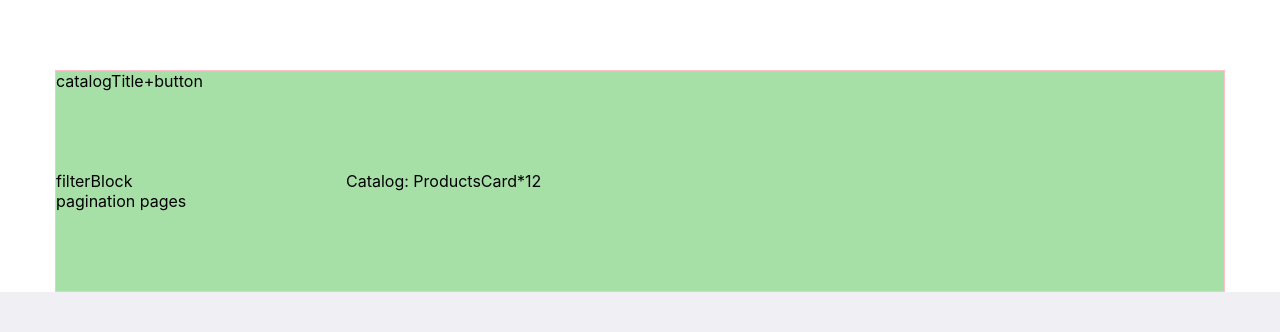
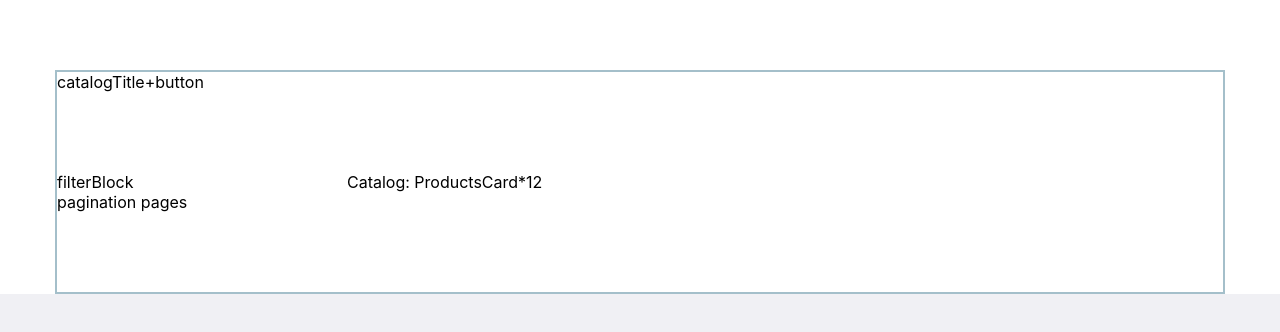
Before and after one commit to ladudasha/Group-shops, a React (Create React App) app: page / in a window 1280 px wide. Shown: the part 2848-3180 px from the top of the page. Built offline with nearby package versions, Linux system fonts and the light colour scheme.

Commit message:
border catalog

```diff
--- a/src/components/catalog/Catalog.jsx
+++ b/src/components/catalog/Catalog.jsx
@@ -1,4 +1,9 @@
 import s from "./Catalog.module.scss";
+import Breadcrumbs from '@mui/material/Breadcrumbs';
+import Typography from '@mui/material/Typography';
+import Link from '@mui/material/Link';
+import Stack from '@mui/material/Stack';
+import NavigateNextIcon from '@mui/icons-material/NavigateNext';
 
 
 
@@ -7,7 +12,8 @@ function Catalog(props) {
         <div className={s.catalog}>
             <div className={s.container}>
                 <div className={s.catalogContent}>
-                    <div className={s.catalogTitleBlock}>catalogTitle+button</div>
+                    <Breadcrumbs  />
+                    <div className={s.catalogTitleBlock}> <Breadcrumbs/> catalogTitle+button</div>
                     <sidebar className={s.filterProductsBlock}>filterBlock</sidebar>
                     <div className={s.catalogCards}>Catalog: ProductsCard*12</div>
                     <div className={s.paginationPages}>pagination pages</div>
--- a/src/components/catalog/Catalog.module.scss
+++ b/src/components/catalog/Catalog.module.scss
@@ -1,31 +1,29 @@
-.container{
+.container {
     max-width: 1170px;
     width: 100%;
     margin: 0 auto;
-    background-color: rgb(167, 224, 167);
+    border: 2px solid rgb(164, 191, 202);
 }
 
-.catalogContent{
+.catalogContent {
     display: grid;
     grid-template-columns: 290px 1fr;
     grid-template-rows: 100px 1fr 100px;
-    border: 1px solid pink;
-    grid-template-areas:
-    'title title'
-    'sidebar catalog'
-    'pagination pagination';
-
+    grid-template-areas: 'title title' 'sidebar catalog' 'pagination pagination';
 }
 
-.catalogTitleBlock{
+.catalogTitleBlock {
     grid-area: title;
 }
-.filterProductsBlock{
+
+.filterProductsBlock {
     grid-area: sidebar;
 }
-.catalogCards{
+
+.catalogCards {
     grid-area: catalog;
 }
-.paginationPages{
+
+.paginationPages {
     grid-area: pagination;
 }
```
